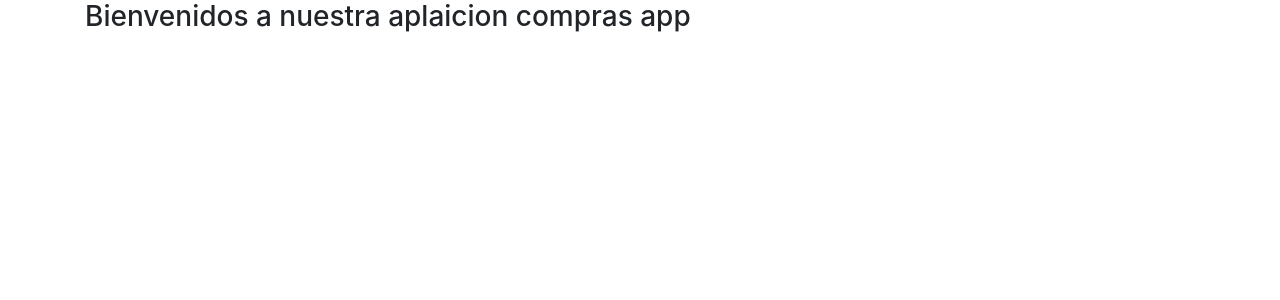
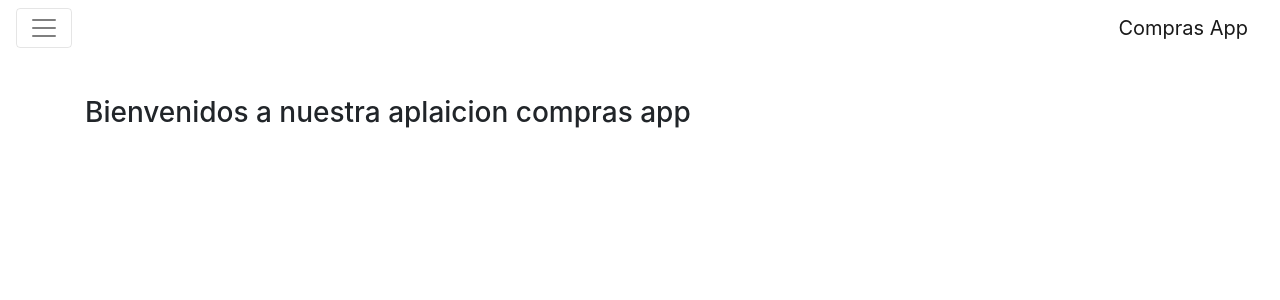
Before and after one commit to JMVasquezR/Tutorial-Angular-creacion-servicio, an Angular app: page / in a window 1280 px wide. Shown: the top 300 px of the page. Built offline with nearby package versions, Linux system fonts and the light colour scheme.

Commit message:
Se implemento un menu para trabajar con los routing de mejor forma

```diff
--- a/src/app/app.component.html
+++ b/src/app/app.component.html
@@ -2,6 +2,8 @@
 <!--<app-proveedores></app-proveedores>-->
 <!--</div>-->
 
+<app-header></app-header>
+
 <div class="container">
   <router-outlet></router-outlet>
 </div>
--- a/src/app/app.module.ts
+++ b/src/app/app.module.ts
@@ -6,6 +6,7 @@
 import {ProveedoresService} from './servicios/proveedores.service';
 import {ProveedoresComponent} from './proveedores/proveedores/proveedores.component';
 import {InicioComponent} from './inicio/inicio.component';
+import { HeaderComponent } from './header/header.component';
 
 const routes: Routes = [
   {path: '', component: InicioComponent},
@@ -17,7 +18,8 @@
   declarations: [
     AppComponent,
     ProveedoresComponent,
-    InicioComponent
+    InicioComponent,
+    HeaderComponent
   ],
   imports: [
     BrowserModule,
--- /dev/null
+++ b/src/app/header/header.component.css
@@ -0,0 +1,4 @@
+nav{
+  margin-bottom: 40px;
+
+}
--- /dev/null
+++ b/src/app/header/header.component.html
@@ -0,0 +1,19 @@
+<nav class="navbar navbar-light bg-faded rounded navbar-toggleable-md">
+  <button class="navbar-toggler navbar-toggler-right"
+          type="button" data-toggle="collapse" data-target="#containerNavbar"
+          aria-controls="containerNavbar" aria-expanded="false" aria-label="Toggle navigation">
+    <span class="navbar-toggler-icon"></span>
+  </button>
+  <a class="navbar-brand" href="#">Compras App</a>
+  <div class="collapse navbar-collapse" id="containerNavbar">
+    <ul class="navbar-nav mr-auto w-100 justify-content-end">
+      <li class="nav-item" routerLinkActive="active"
+          [routerLinkActiveOptions]="{exact:true}">
+        <a class="nav-link" routerLink="/">Inicio </a>
+      </li>
+      <li class="nav-item" routerLinkActive="active">
+        <a class="nav-link" routerLink="/proveedores">Proveedores</a>
+      </li>
+    </ul>
+  </div>
+</nav>
--- /dev/null
+++ b/src/app/header/header.component.ts
@@ -0,0 +1,15 @@
+import { Component, OnInit } from '@angular/core';
+
+@Component({
+  selector: 'app-header',
+  templateUrl: './header.component.html',
+  styleUrls: ['./header.component.css']
+})
+export class HeaderComponent implements OnInit {
+
+  constructor() { }
+
+  ngOnInit() {
+  }
+
+}
```
